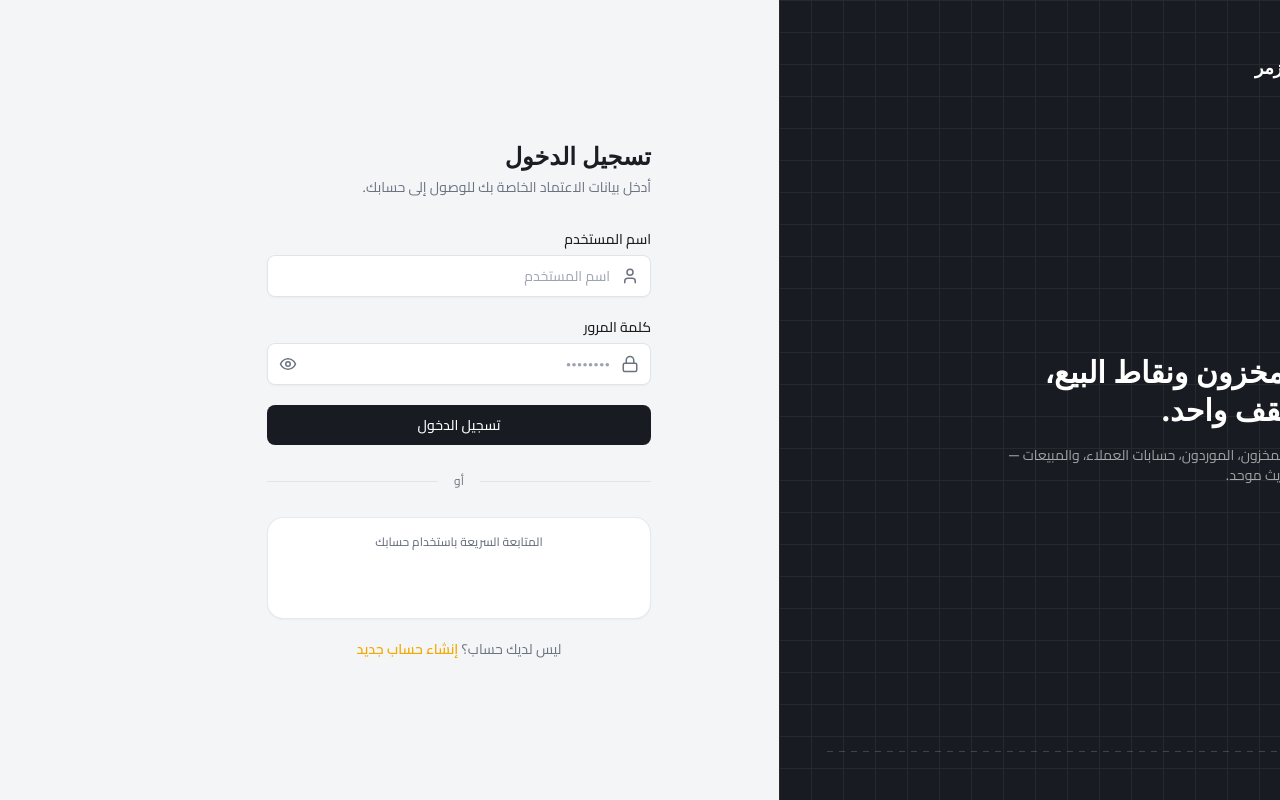
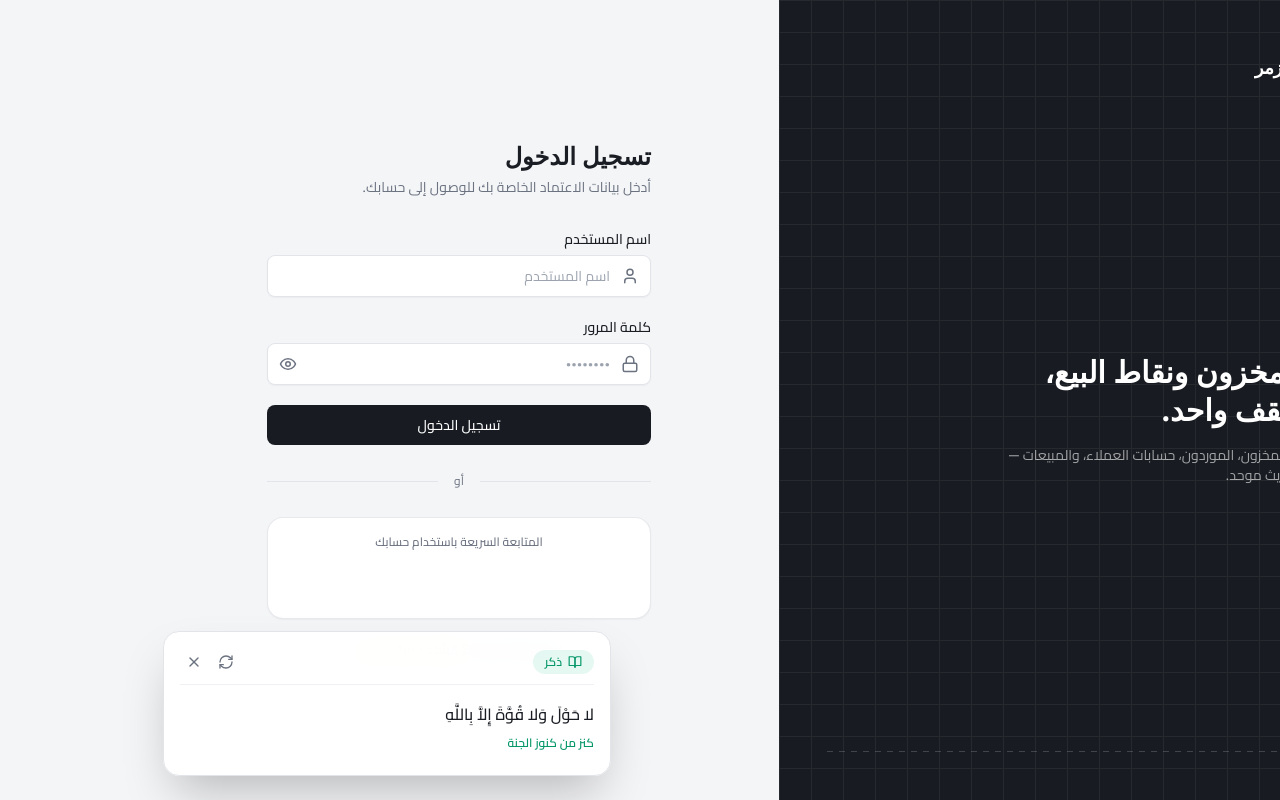
Before and after one commit to kimo-25/IbnAlZumar-Frontend, a React (Vite) app: page /IbnAlZumar-Frontend/admin/login in a window 1280 px wide. Built offline with nearby package versions, Linux system fonts and the light colour scheme; no server answers.

Commit message:
Add reminder banner and update layout

```diff
--- a/src/api/reminders.js
+++ b/src/api/reminders.js
@@ -1,5 +1,5 @@
-// File: src/services/reminders.js
-import axiosInstance from '../api/axiosInstance'
+// File: src/api/reminders.js
+import axiosInstance from './axiosInstance'
 
 export const getRandomReminder = async () => {
   try {
--- a/src/components/layout/StorefrontLayout.jsx
+++ b/src/components/layout/StorefrontLayout.jsx
@@ -10,14 +10,24 @@ export default function StorefrontLayout() {
   const { direction, language } = useLanguage()
 
   return (
-    <div className="min-h-screen bg-canvas font-arabic" dir={direction} lang={language}>
-      <div className="sticky top-0 z-40">
-        <ReminderBanner />
-        <StorefrontAnnouncementBar />
-        <StorefrontHeader />
+    <div className="min-h-screen bg-canvas font-arabic flex flex-col justify-between" dir={direction} lang={language}>
+      <div>
+        {/* الـ Sticky Header والـ Announcement Bar فقط */}
+        <div className="sticky top-0 z-40">
+          <StorefrontAnnouncementBar />
+          <StorefrontHeader />
+        </div>
+
+        {/* محتوى الصفحة الرئيسي */}
+        <main>
+          <Outlet />
+        </main>
       </div>
-      <Outlet />
+
       <CartDrawer />
+
+      {/* 📍 الـ ReminderBanner العائم بأسفل الشاشة بره الـ sticky wrapper */}
+      <ReminderBanner />
 
       <footer className="border-t border-border py-8 text-center text-xs text-ink-soft">
         © {new Date().getFullYear()} ابن الزمر — الأدوات، الخامات، والتشطيبات
--- a/src/components/storefront/ProductCard.jsx
+++ b/src/components/storefront/ProductCard.jsx
@@ -3,7 +3,7 @@ import { Link } from 'react-router-dom'
 import { useState } from 'react'
 import { Check, ShoppingBag } from 'lucide-react'
 import { useCart } from '../../context/CartContext'
-import { getImageUrl, getProductImagePath } from '../../utils/imageHelper'
+import { getImageUrl, getProductImagePath, handleImageError } from '../../utils/imageHelper'
 import { buildVariantLabel, formatCurrency } from '../../utils/catalog'
 
 export default function ProductCard({ product }) {
@@ -17,8 +17,8 @@ export default function ProductCard({ product }) {
   const price = defaultVariant?.price ?? product.price ?? product.sellingPrice
   const originalPrice = defaultVariant?.originalPrice ?? product.originalPrice ?? price
   const discountPercentage = defaultVariant?.discountPercentage ?? product.discountPercentage ?? 0
-  const imageUrl = defaultVariant?.imageUrl || getProductImagePath(product)
-  const imageSrc = getImageUrl(imageUrl)
+  const rawImagePath = defaultVariant?.imageUrl || getProductImagePath(product)
+  const imageSrc = getImageUrl(rawImagePath)
   const hasDiscount = discountPercentage > 0 && Number(originalPrice) > Number(price)
   const savings = Math.max(0, Number(originalPrice) - Number(price))
 
@@ -29,7 +29,7 @@ export default function ProductCard({ product }) {
         name: displayName,
         sku: product.sku,
         price,
-        imageUrl,
+        imageUrl: rawImagePath,
         variantId: defaultVariant?.id || null,
         variantLabel: buildVariantLabel(defaultVariant),
         selectedOptions: defaultVariant?.attributes || {},
@@ -52,6 +52,7 @@ export default function ProductCard({ product }) {
           <img
             src={imageSrc}
             alt={displayName}
+            onError={handleImageError}
             className="h-full w-full object-cover transition-transform duration-300 group-hover:scale-105"
             loading="lazy"
           />
--- a/src/components/ui/ReminderBanner.jsx
+++ b/src/components/ui/ReminderBanner.jsx
@@ -1,34 +1,96 @@
 // File: src/components/ui/ReminderBanner.jsx
-import React, { useEffect, useState } from 'react';
-import axiosInstance from '../../api/axiosInstance';
-import { Sparkles } from 'lucide-react';
+import React, { useEffect, useState, useCallback } from 'react';
+import { getRandomReminder } from '../../api/reminders';
+import { BookOpen, RefreshCw, X } from 'lucide-react';
+
+// أذكار افتراضية محلية في حال عدم توفر الـ Backend أو حدوث خطأ في الشبكة
+const FALLBACK_REMINDERS = [
+  { text: "سُبْحَانَ اللَّهِ وَبِحَمْدِهِ ، سُبْحَانَ اللَّهِ الْعَظِيمِ", category: "ذكر", source: "حديث شريف" },
+  { text: "اللَّهُمَّ أَعِنِّي عَلَى ذِكْرِكَ وَشُكْرِكَ وَحُسْنِ عِبَادَتِكَ", category: "دعاء", source: "حديث شريف" },
+  { text: "لا حَوْلَ وَلا قُوَّةَ إِلاَّ بِاللَّهِ", category: "ذكر", source: "كنز من كنوز الجنة" },
+  { text: "الْحَمْدُ لِلَّهِ حَمْدًا كَثِيرًا طَيِّبًا مُبَارَكًا فِيهِ", category: "ذكر", source: "حديث شريف" },
+  { text: "رَبِّ اشْرَحْ لِي صَدْرِي وَيَسِّرْ لِي أَمْرِي", category: "آية كريمة", source: "سورة طه" }
+];
 
 const ReminderBanner = () => {
   const [reminder, setReminder] = useState(null);
+  const [isVisible, setIsVisible] = useState(true);
+  const [isRefreshing, setIsRefreshing] = useState(false);
 
-    const fetchRandomReminder = async () => {
+  const fetchReminder = useCallback(async () => {
+    setIsRefreshing(true);
     try {
-            const response = await axiosInstance.get('/Reminders/random');
-            if (response.data) {
-                setReminder(response.data);
+      const data = await getRandomReminder();
+      if (data && (data.text || data.content || data.message || data.title)) {
+        setReminder(data);
+      } else {
+        // اختياري: اختيار ذكر عشوائي من الـ Fallback عند عدم إرجاع بيانات
+        const randomFallback = FALLBACK_REMINDERS[Math.floor(Math.random() * FALLBACK_REMINDERS.length)];
+        setReminder(randomFallback);
       }
-        } catch (error) {
-            console.warn("Could not fetch reminder:", error.message);
+    } catch (err) {
+      const randomFallback = FALLBACK_REMINDERS[Math.floor(Math.random() * FALLBACK_REMINDERS.length)];
+      setReminder(randomFallback);
+    } finally {
+      setIsRefreshing(false);
     }
-    };
+  }, []);
 
   useEffect(() => {
-        fetchRandomReminder();
-        const interval = setInterval(fetchRandomReminder, 30000); // يتحدث كل 30 ثانية
+    fetchReminder();
+
+    // تحديث الذكر تلقائياً كل 60 ثانية (يمكنك تعديل الموعد أو إزالته حسب رغبتك)
+    const interval = setInterval(() => {
+      fetchReminder();
+    }, 60000);
+
     return () => clearInterval(interval);
-    }, []);
+  }, [fetchReminder]);
 
-    if (!reminder) return null;
+  if (!isVisible || !reminder) return null;
+
+  const reminderText = reminder.text || reminder.content || reminder.title || reminder.message;
 
   return (
-        <div className="bg-graphite-900 text-amber py-2 px-4 text-center text-xs sm:text-sm font-medium shadow-inner flex items-center justify-center gap-2 border-b border-border/40 transition-all duration-500">
-            <Sparkles size={16} className="shrink-0 animate-pulse text-amber" />
-            <span className="truncate">{reminder.content || reminder.title || reminder.message}</span>
+    <div className="fixed bottom-6 left-6 z-50 max-w-md w-full animate-fadeIn transition-all duration-300">
+      <div className="rounded-2xl border border-border bg-surface/95 p-4 shadow-2xl backdrop-blur-md">
+        <div className="flex items-center justify-between pb-2 mb-2 border-b border-border/50">
+          <div className="flex items-center gap-1.5 rounded-full bg-emerald-500/10 px-3 py-1 text-xs font-semibold text-emerald-600">
+            <BookOpen size={14} />
+            <span>{reminder.category || 'آية كريمة / ذكر'}</span>
+          </div>
+          <div className="flex items-center gap-1">
+            <button
+              onClick={fetchReminder}
+              disabled={isRefreshing}
+              className="rounded-lg p-1.5 text-ink-soft hover:bg-canvas hover:text-ink transition disabled:opacity-50"
+              title="تحديث الذكر"
+              aria-label="تحديث الذكر"
+            >
+              <RefreshCw size={16} className={isRefreshing ? 'animate-spin' : ''} />
+            </button>
+            <button
+              onClick={() => setIsVisible(false)}
+              className="rounded-lg p-1.5 text-ink-soft hover:bg-canvas hover:text-danger transition"
+              title="إغلاق"
+              aria-label="إغلاق"
+            >
+              <X size={16} />
+            </button>
+          </div>
+        </div>
+
+        <div className="py-2 text-right">
+          <p className="text-base font-medium text-ink leading-relaxed" dir="auto">
+            {reminderText}
+          </p>
+          {reminder.source && (
+            <p className="mt-2 text-xs text-emerald-600 font-semibold" dir="auto">
+              {reminder.source}
+            </p>
+          )}
+        </div>
+      </div>
     </div>
   );
 };
--- a/src/pages/Catalog/ProductsPage.jsx
+++ b/src/pages/Catalog/ProductsPage.jsx
@@ -4,7 +4,7 @@ import { Loader2, Package, Search, Trash2 } from 'lucide-react'
 import Card from '../../components/ui/Card'
 import EmptyState from '../../components/ui/EmptyState'
 import Pagination from '../../components/ui/Pagination'
-import { getImageUrl, getProductImagePath } from '../../utils/imageHelper'
+import { getImageUrl, getProductImagePath, handleImageError } from '../../utils/imageHelper'
 import { getProducts, deleteProduct } from '../../api/adminApi'
 
 export default function ProductsPage() {
@@ -143,11 +143,9 @@ export default function ProductsPage() {
               <Card key={product.id} className="flex items-center gap-4 p-4 relative group">
                 <img
                   src={getImageUrl(getProductImagePath(product))}
-                  alt={product.name}
+                  alt={product.nameAr || product.name}
+                  onError={handleImageError}
                   className="h-16 w-16 flex-shrink-0 rounded-md bg-gray-100 object-cover"
-                  onError={(e) => {
-                    e.target.src = 'https://placehold.co/150x150/f3f4f6/9ca3af?text=No+Image'
-                  }}
                 />
                 <div className="min-w-0 flex-1">
                   <h3 className="truncate text-sm font-semibold text-ink" dir="auto">{product.nameAr || product.name}</h3>
--- a/src/pages/Shop/CartPage.jsx
+++ b/src/pages/Shop/CartPage.jsx
@@ -1,10 +1,11 @@
+// File: src/pages/storefront/CartPage.jsx
 import { Link } from 'react-router-dom'
 import { Minus, Plus, ShoppingBag, Trash2 } from 'lucide-react'
 import Card from '../../components/ui/Card'
 import EmptyState from '../../components/ui/EmptyState'
 import { useCart } from '../../context/CartContext'
 import { formatCurrency } from '../../utils/catalog'
-import { getImageUrl } from '../../utils/imageHelper'
+import { getImageUrl, handleImageError } from '../../utils/imageHelper'
 
 export default function CartPage() {
   const { items, itemCount, subtotal, updateQuantity, removeItem, clearCart } = useCart()
@@ -44,7 +45,12 @@ export default function CartPage() {
             {items.map((item) => (
               <div key={item.id} className="flex gap-4 py-4 first:pt-0 last:pb-0">
                 <div className="h-20 w-20 shrink-0 overflow-hidden rounded-xl bg-canvas">
-                  <img src={getImageUrl(item.imageUrl)} alt={item.name} className="h-full w-full object-cover" />
+                  <img
+                    src={getImageUrl(item.imageUrl)}
+                    alt={item.name}
+                    onError={handleImageError}
+                    className="h-full w-full object-cover"
+                  />
                 </div>
 
                 <div className="flex flex-1 flex-col gap-3">
```
Also changed, not shown: src/utils/imageHelper.js (+39 -9 lines). Lines whose indentation alone changed are shown as unchanged.
